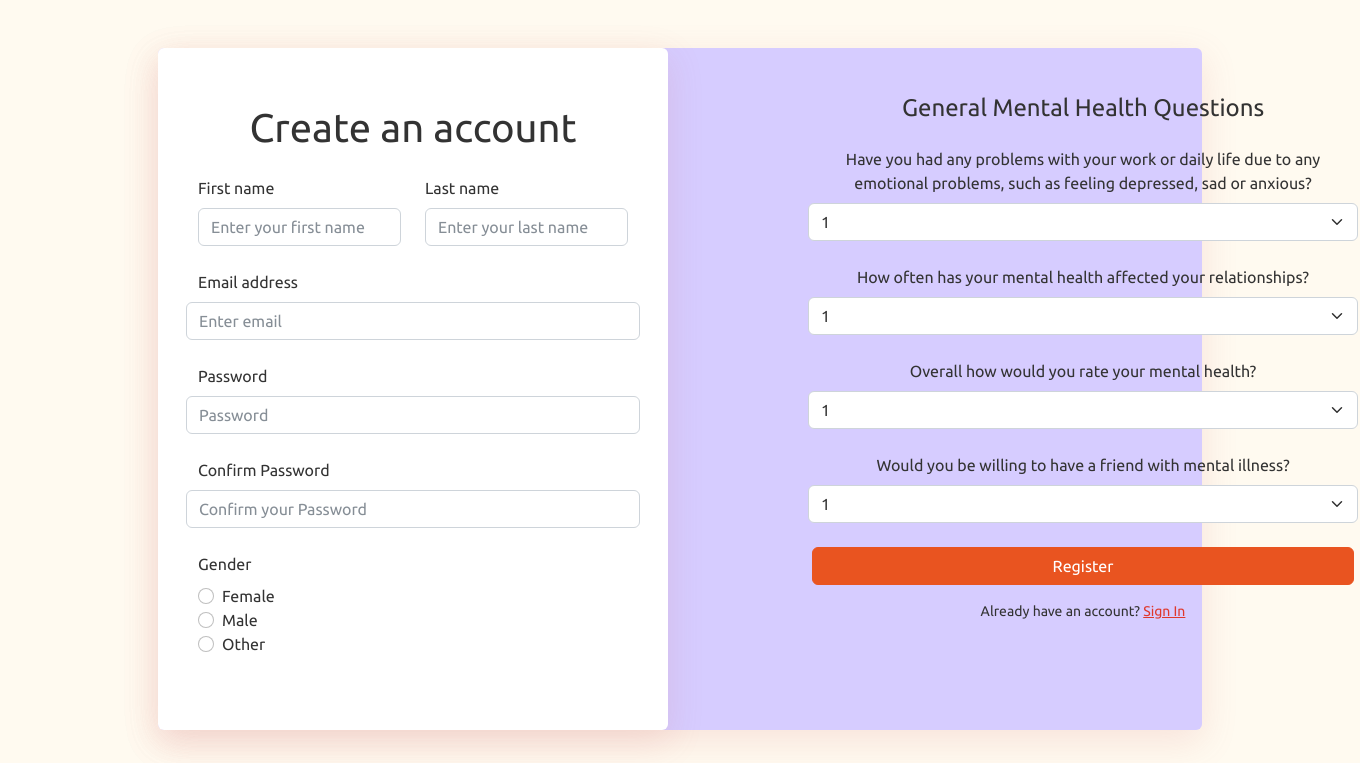
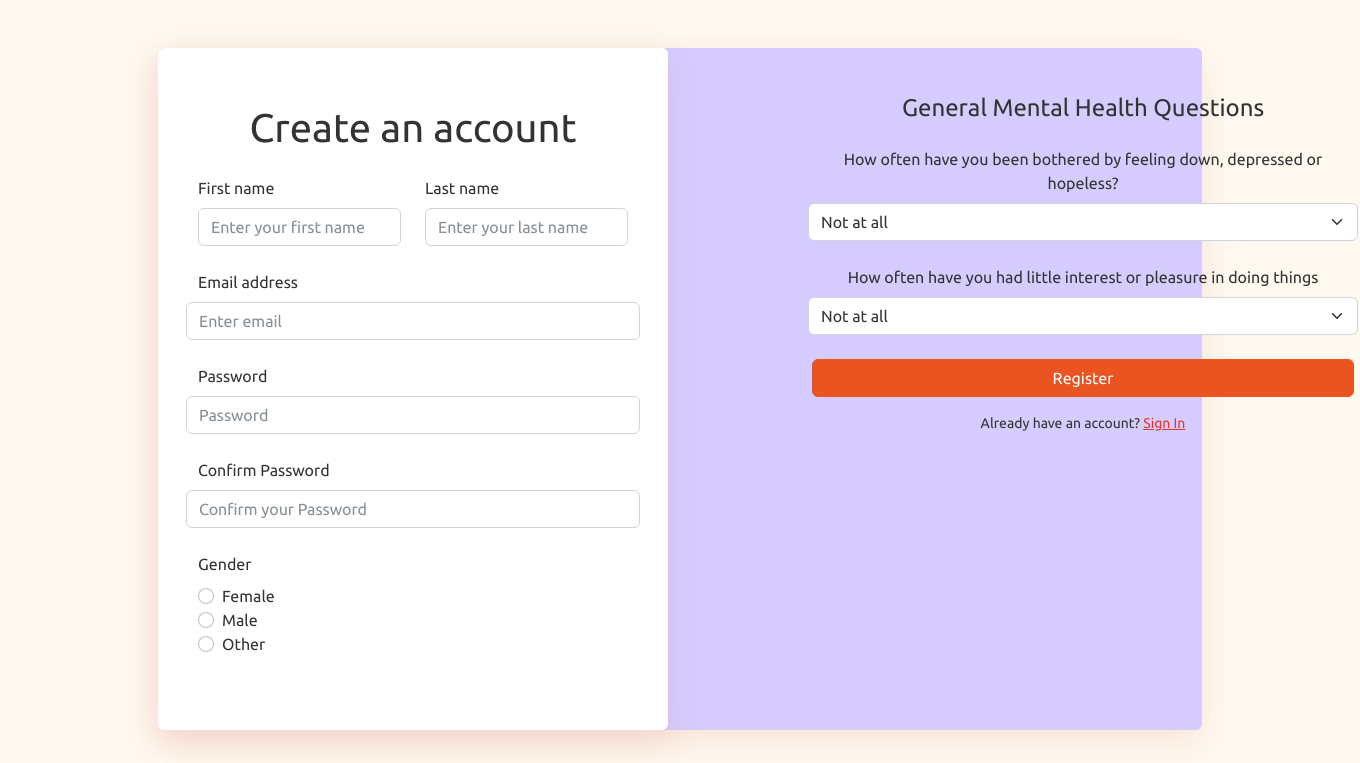
Before and after one commit to notrealchauloan/Sem32021_BITS_Group1, a PHP site: page /signup.php in a window 1360 px wide. Shown: the top 763 px of the page. Run offline with PHP 8.4, Linux system fonts and the light colour scheme; some libraries are stand-ins or nearby versions.

Commit message:
Update comment

```diff
--- a/classes/connect.php
+++ b/classes/connect.php
@@ -8,17 +8,20 @@
 
         protected $connection;
 
+        // Create connection to the database. If connection failed, display error message.
         public function __construct()
         {
             if (!isset($this->connection)) {
-
+                // if there is no connection setted, create one
                 $this->connection = new mysqli($this->host, $this->username, $this->password, $this->db);
 
+                // if failed to create connection
                 if (!$this->connection) {
                     echo 'Cannot connect to database server';
                     exit;
                 }
             }
+            // if there is connection, return it
             return $this->connection;
             // $connection = mysqli_connect($this->host, $this->username, $this->password, $this->db);
             // return $connection;
--- a/classes/login.class.php
+++ b/classes/login.class.php
@@ -15,7 +15,7 @@ class User extends Database{
 
         if($query->num_rows > 0){
             $row = $query->fetch_array();
-            return $row['id'];
+            return $row['userid'];
         }
         else{
             return false;
--- a/signup.php
+++ b/signup.php
@@ -3,16 +3,18 @@
     include("classes/signup.class.php");
 
     // define variables and set to empty values
-    $firstname = "";
-    $lastname = "";
-    $email = "";
-    $password = "";
-    $gender = "";
+    $firstname = $lastname = $email =  $password = $gender = "";
 
+    // If the registration form is submitted,
+    //   create a class and store the result of its function in $result
     if($_SERVER['REQUEST_METHOD'] == 'POST')
     {
+        // create signup class
         $signup = new Signup();
+
+        // Call function evaluate with data $_POST
         $result = $signup->evaluate($_POST);
+
 
         if($result != "")
         {
@@ -31,7 +33,7 @@
             $lastname = $_POST['lastname'];
             $email = $_POST['email'];
             $password = $_POST['password1'];
-            }
+    }
         ?>
 <!DOCTYPE html>
 <html lang="en">
@@ -103,37 +105,19 @@
                         <h4 class="mb-0 mr-4 mt-2 text-center" >General Mental Health Questions</h4>
 
                             <div class="form-group">
-                                <label for="exampleInputEmail1" class="form-label mt-4">Have you had any problems with your work or daily life due to any emotional problems, such as feeling depressed, sad or anxious?  </label>
+                                <label for="exampleInputEmail1" class="form-label mt-4">How often have you been bothered by feeling down, depressed or hopeless?</label>
                                 <select class="form-select" id="exampleSelect1">
-                                    <option>1</option>
-                                    <option>2</option>
-                                    <option>3</option>
-                                    <option>4</option>
-                                    <option>5</option>
+                                    <option>Not at all</option>
+                                    <option>Several days</option>
+                                    <option>More than half the days</option>
+                                    <option>Nearly every day</option>
                                   </select>
-                                  <label for="exampleInputEmail1" class="form-label mt-4">How often has your mental health affected your relationships? </label>
+                                  <label for="exampleInputEmail1" class="form-label mt-4">How often have you had little interest or pleasure in doing things </label>
                                 <select class="form-select" id="exampleSelect1">
-                                    <option>1</option>
-                                    <option>2</option>
-                                    <option>3</option>
-                                    <option>4</option>
-                                    <option>5</option>
-                                  </select>
-                                  <label for="exampleInputEmail1" class="form-label mt-4">Overall how would you rate your mental health?</label>
-                                <select class="form-select" id="exampleSelect1">
-                                    <option>1</option>
-                                    <option>2</option>
-                                    <option>3</option>
-                                    <option>4</option>
-                                    <option>5</option>
-                                  </select>
-                                  <label for="exampleInputEmail1" class="form-label mt-4">Would you be willing to have a friend with mental illness? </label>
-                                <select class="form-select" id="exampleSelect1">
-                                    <option>1</option>
-                                    <option>2</option>
-                                    <option>3</option>
-                                    <option>4</option>
-                                    <option>5</option>
+                                    <option>Not at all</option>
+                                    <option>Several days</option>
+                                    <option>More than half the days</option>
+                                    <option>Nearly every day</option>
                                   </select>
                             </div>
 
```
Also changed, not shown: connect.php (deleted, +0 -8 lines), index.php (+3 -11 lines), layout.php (deleted, +0 -81 lines), login.php (+6 -4 lines), login_validation.php (+9 -1 lines), profile.php (added, +25 -0 lines).
